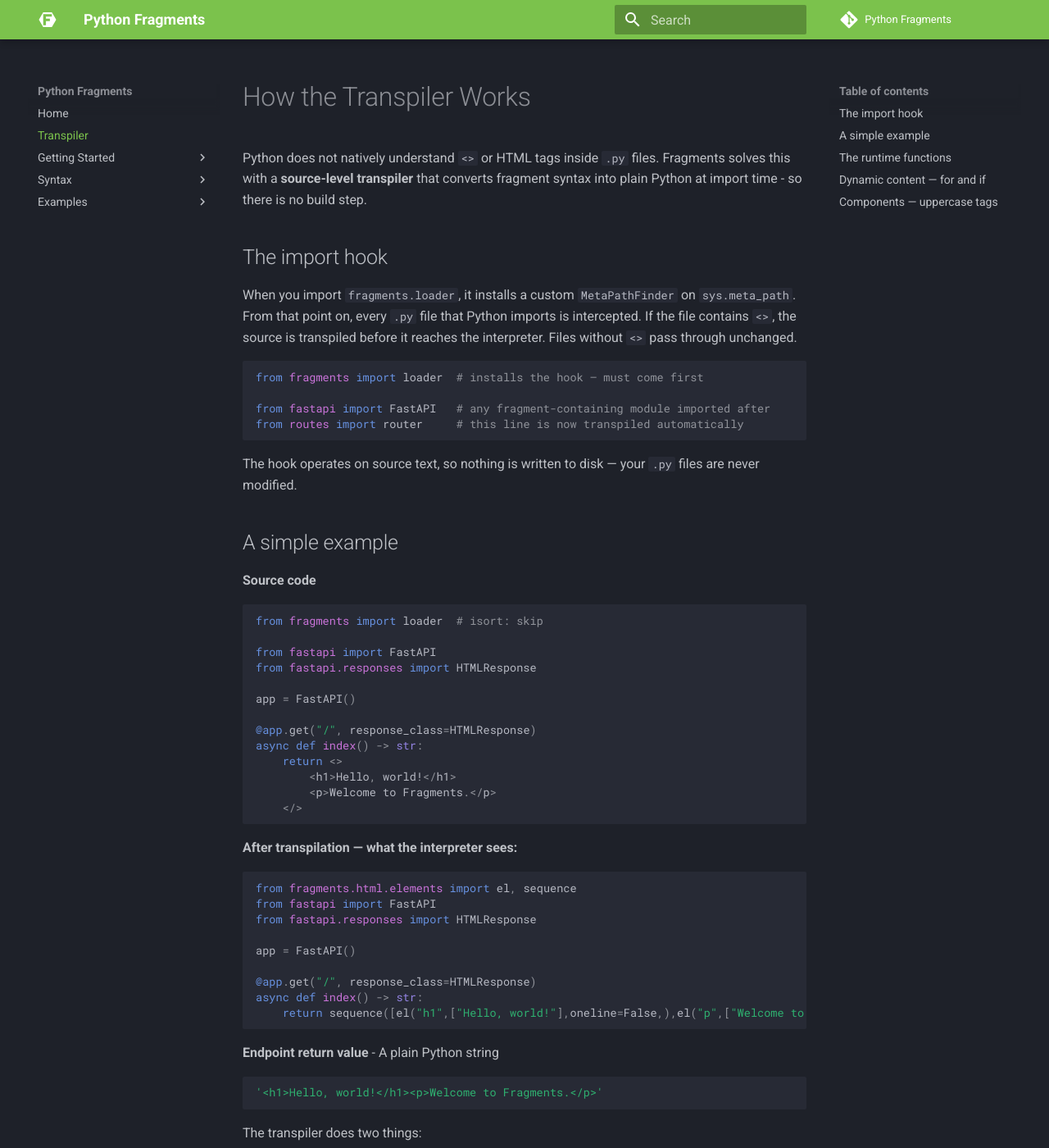
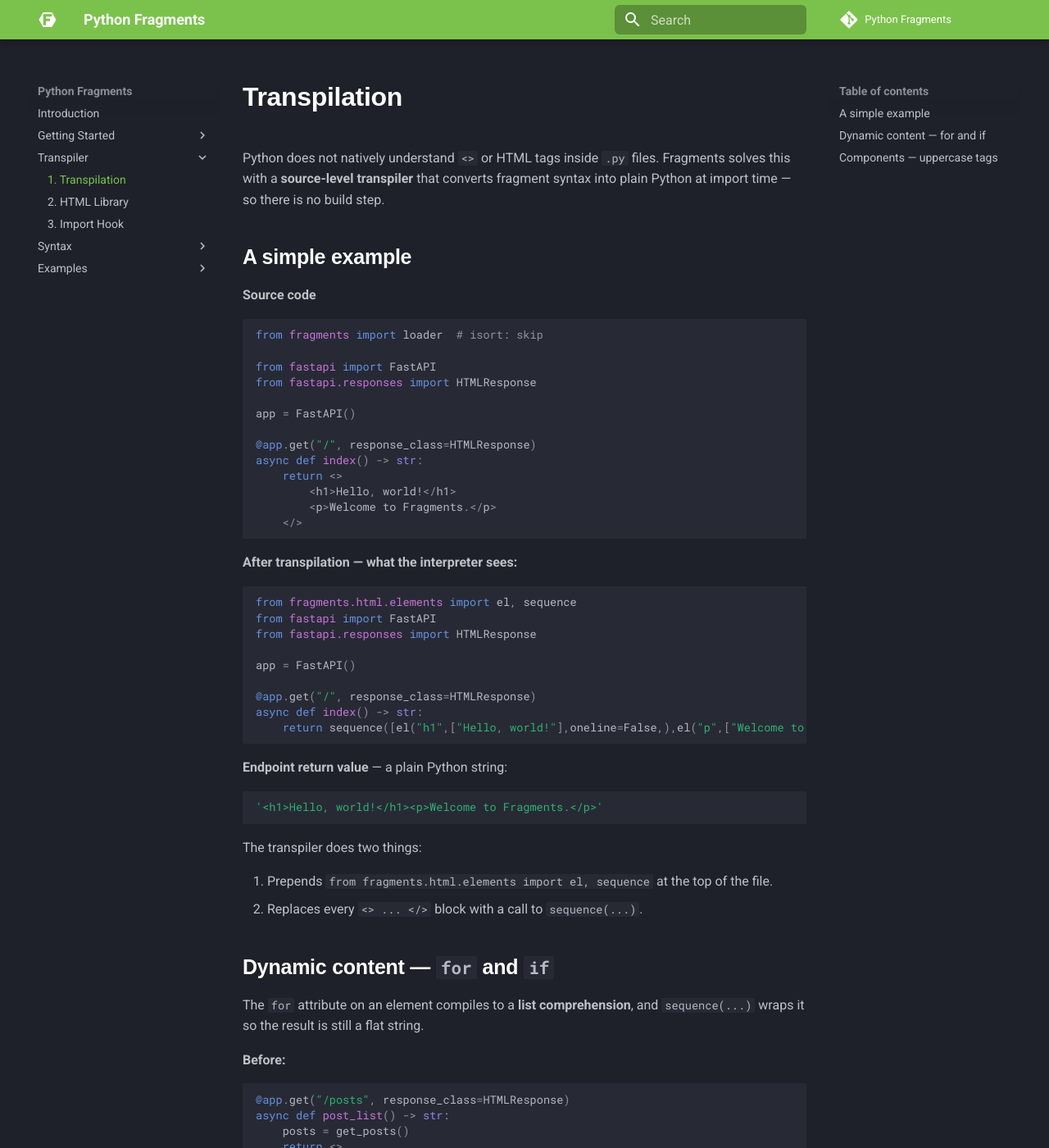
Before and after one commit to TheRunningAlgorithm2/python-fragments, an MkDocs documentation site: the page built from docs/transpiler/transpilation.md, in a window 1280 px wide and 1400 px high. Shown: the whole window at 82% size. Built offline with MkDocs 1.6.1 and Material for MkDocs 9.7.7, drawn with Linux system fonts in a browser that asks for light colours; some web fonts are replaced; comment, search, counter and statistics services are not loaded; some of the changed text lies outside the part shown.

````diff
--- a/docs/extras.css
+++ b/docs/extras.css
@@ -1,4 +1,17 @@
 /* Custom styles */
+
+@import url('https://fonts.googleapis.com/css2?family=Gabarito:wght@700&display=swap');
+
+.md-typeset h1,
+.md-typeset h2,
+.md-typeset h3,
+.md-typeset h4,
+.md-typeset h5,
+.md-typeset h6 {
+  font-family: 'Gabarito', sans-serif;
+  font-weight: 700;
+  color: #ffffff;
+}
 
 [data-md-color-scheme="slate"] {
   --md-primary-fg-color: #7bc24c;
@@ -6,6 +19,18 @@
   --md-primary-fg-color--dark: #60a035;
   --md-accent-fg-color: #7bc24c;
   --md-typeset-a-color: #7bc24c !important;
+}
+
+.md-search__form {
+  border-radius: 6px;
+}
+
+[data-md-toggle="search"]:checked ~ .md-header .md-search__form {
+  border-radius: 6px 6px 0 0;
+}
+
+[data-md-toggle="search"]:checked ~ .md-header .md-search__output {
+  border-radius: 0 0 6px 6px;
 }
 
 .feature-grid {
--- a/docs/transpiler.md
+++ b/docs/transpiler/transpilation.md
@@ -1,19 +1,6 @@
-# How the Transpiler Works
+# Transpilation
 
-Python does not natively understand `<>` or HTML tags inside `.py` files. Fragments solves this with a **source-level transpiler** that converts fragment syntax into plain Python at import time - so there is no build step.
-
-## The import hook
-
-When you import `fragments.loader`, it installs a custom `MetaPathFinder` on `sys.meta_path`. From that point on, every `.py` file that Python imports is intercepted. If the file contains `<>`, the source is transpiled before it reaches the interpreter. Files without `<>` pass through unchanged.
-
-```python
-from fragments import loader  # installs the hook — must come first
-
-from fastapi import FastAPI   # any fragment-containing module imported after
-from routes import router     # this line is now transpiled automatically
-```
-
-The hook operates on source text, so nothing is written to disk — your `.py` files are never modified.
+Python does not natively understand `<>` or HTML tags inside `.py` files. Fragments solves this with a **source-level transpiler** that converts fragment syntax into plain Python at import time — so there is no build step.
 
 ## A simple example
 
@@ -49,7 +36,7 @@
     return sequence([el("h1",["Hello, world!"],oneline=False,),el("p",["Welcome to Fragments."],oneline=False,)])
 ```
 
-**Endpoint return value** - A plain Python string
+**Endpoint return value** — a plain Python string:
 
 ```python
 '<h1>Hello, world!</h1><p>Welcome to Fragments.</p>'
@@ -59,23 +46,6 @@
 
 1. Prepends `from fragments.html.elements import el, sequence` at the top of the file.
 2. Replaces every `<> ... </>` block with a call to `sequence(...)`.
-
-## The runtime functions
-
-Fragments are translated into runtime functions from our HTML library `fragments.html`, this is how our native HTML awareness works:
-
-**`el(name, children, oneline, **attributes)`** builds a single HTML element.
-
-| Argument | Type | Purpose |
-|---|---|---|
-| `name` | `str` | The tag name (`"h1"`, `"div"`, …) |
-| `children` | `list[str]` | Rendered inner content |
-| `oneline` | `bool` | `True` for self-closing tags (`/>`) |
-| `**attributes` | `Any` | HTML attributes passed as keyword arguments |
-
-**`sequence(children)`** concatenates a list of rendered strings into one — it is what `<> ... </>` compiles to at the top level.
-
-For the simple example above, at runtime `el("h1",["Hello, world!"],oneline=False,)` produces the string `<h1>Hello, world!</h1>`, and `sequence([...])` joins both elements into the final HTML response.
 
 ## Dynamic content — `for` and `if`
 
--- a/mkdocs.yml
+++ b/mkdocs.yml
@@ -25,18 +25,23 @@
   - pymdownx.superfences
   - pymdownx.tabbed:
       alternate_style: true
+  - pymdownx.tasklist:
+      custom_checkbox: true
 
 extra_css:
   - extras.css
 
 nav:
-  - Home: index.md
-  - Transpiler: transpiler.md
+  - Introduction: index.md
   - Getting Started:
-    - Installation: installation.md
-    - IDEs & Tooling:
-      - VS Code: ide-tooling/vs-code.md
-      - LSP: ide-tooling/lsp.md
+    - Checklist: getting-started/checklist.md
+    - Installation: getting-started/installation.md
+    - VS Code: getting-started/vs-code.md
+    - LSP: getting-started/lsp.md
+  - Transpiler:
+    - 1. Transpilation: transpiler/transpilation.md
+    - 2. HTML Library: transpiler/html-library.md
+    - 3. Import Hook: transpiler/import-hook.md
   - Syntax:
     - Fragments: syntax/fragments.md
     - Attributes: syntax/attributes.md
````
Also changed, not shown: docs/getting-started/checklist.md (added, +5 -0 lines), docs/getting-started/lsp.md (renamed from docs/ide-tooling/lsp.md, +4 -1 lines), docs/getting-started/vs-code.md (added, +19 -0 lines), docs/ide-tooling/vs-code.md (deleted, +0 -35 lines), docs/index.md (+2 -2 lines), docs/syntax/control-flow.md (+11 -0 lines), docs/transpiler/html-library.md (added, +16 -0 lines), docs/transpiler/import-hook.md (added, +12 -0 lines), docs/assets/vscode.gif (added), docs/getting-started/installation.md (renamed from docs/installation.md), 6 other files.
